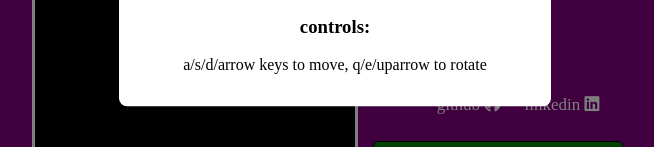
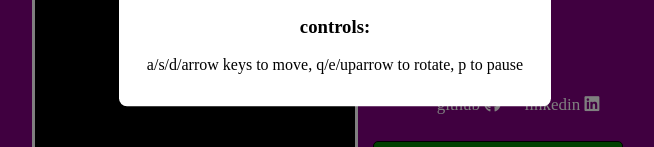
Before and after one commit to suond/Tetris, a plain HTML site: page index.html in a window 1280 px wide. Shown: the part 405-552 px from the top of the page, without its empty margins (305-959 px from the left). Drawn offline with Linux system fonts and the light colour scheme.

Commit message:
Update index.html

```diff
--- a/index.html
+++ b/index.html
@@ -56,7 +56,7 @@
                     <h1>Play Tetris?</h1>
                     <p>Click the start button to play tetris</p>
                     <h3>controls:</h3>
-                    <p>a/s/d/arrow keys to move, q/e/uparrow to rotate</p>
+                    <p>a/s/d/arrow keys to move, q/e/uparrow to rotate, p to pause</p>
                 </div>
             </div>
 
```
